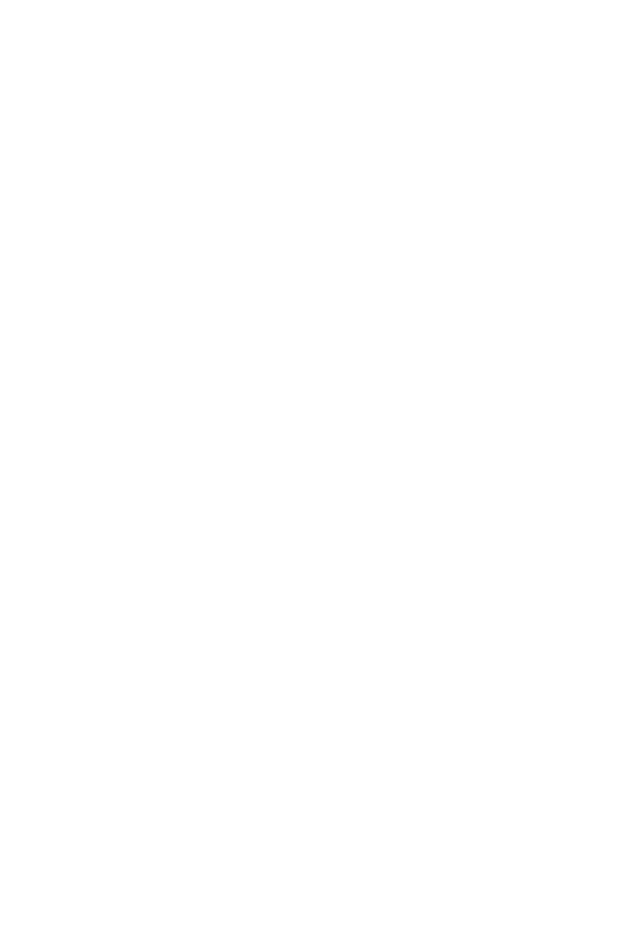
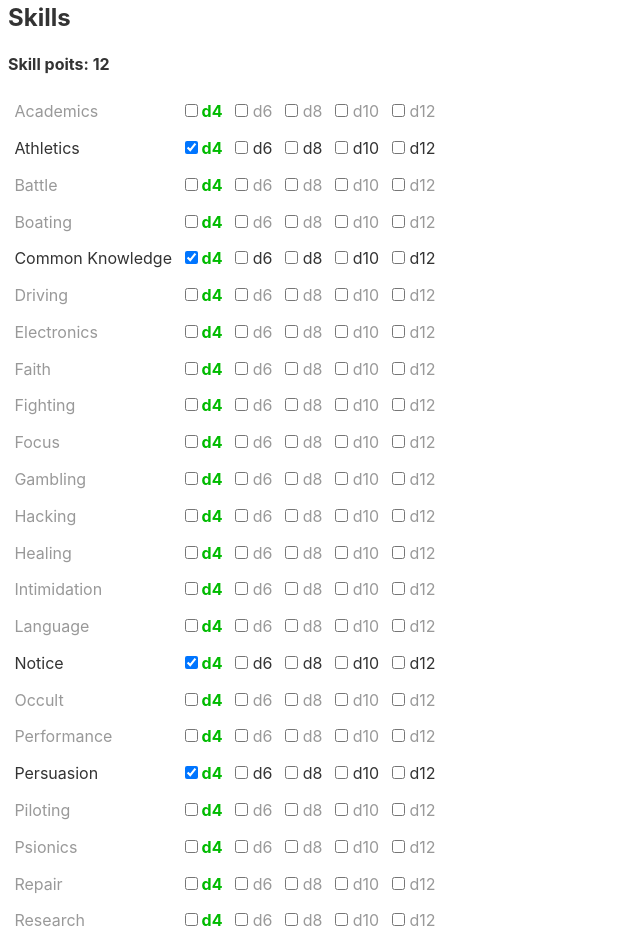
Before and after one commit to FelipeSharkao/swade-sheet, a Svelte app: page / in a window 1280 px wide. Shown: the part 320-1268 px from the top of the page, without its empty margins (0-640 px from the left). Before the commit the page ends 800 px from the top, so only its background shows below. Built offline with nearby package versions, Linux system fonts and the light colour scheme.

Commit message:
feat(traits): skills

```diff
--- a/src/app/App.svelte
+++ b/src/app/App.svelte
@@ -1,5 +1,7 @@
 <script lang="ts">
   import Attributes from './Attributes.svelte'
+  import Skills from './Skills.svelte'
 </script>
 
 <Attributes />
+<Skills />
--- /dev/null
+++ b/src/app/Skills.svelte
@@ -0,0 +1,20 @@
+<script lang="ts">
+  import skills from '../data/skills'
+  import { unspentSkillPts } from '../data/stats'
+  import Trait from './Trait.svelte'
+</script>
+
+<section>
+  <h2>Skills</h2>
+  <h4>Skill poits: <b>{$unspentSkillPts}</b></h4>
+  {#each Object.values(skills) as item}
+    <Trait
+      label={item.label}
+      dice={item.dice}
+      initial={item.initial}
+      attribute={item.attribute}
+    />
+  {/each}
+</section>
+
+<style lang="stylus"></style>
--- a/src/app/Trait.svelte
+++ b/src/app/Trait.svelte
@@ -1,31 +1,47 @@
 <svelte:options immutable={true} />
 
 <script lang="ts">
-  import type {  Writable } from 'svelte/store'
+  import { readable, Writable } from 'svelte/store'
 
+  import type Attribute from '../models/trait/attribute'
   import type Dice from '../models/dice'
   import { accum } from '../utils/array'
+  import { d4 } from '../utils/dice'
 
   export let label: string
-  export let dice: Writable<Dice>
-  export let initial: Writable<Dice>
+  export let dice: Writable<Dice | null>
+  export let initial: Writable<Dice | null>
+  export let attribute: Attribute | undefined = undefined
   export let selectedKey: string | undefined = undefined
 
-  let options: Dice[] = []
-  $: options = accum(dice => dice.next, Array.from({ length: 4 }), [$initial])
+  const attrRaises = attribute?.raises ?? readable(null)
+
+  let options: Array<{ dice: Dice; isUnderAttr: boolean }> = []
+  $: options = accum(
+    ({ dice }) => {
+      const nextDice = dice.next
+      return {
+        dice: nextDice,
+        isUnderAttr: $attrRaises != null && $attrRaises >= nextDice.raises,
+      }
+    },
+    Array.from({ length: 4 }),
+    [{ dice: $initial ?? d4, isUnderAttr: $attrRaises != null }]
+  )
 </script>
 
-<tr>
+<tr class:null={$dice == null}>
   {#key selectedKey}
-    <td>{label}</td>
+    <td title={attribute?.label}>{label}</td>
     {#each options as opt}
-      <td>
+      <td class:under-attr={opt.isUnderAttr}>
         <input
           type="checkbox"
-          checked={opt.raises === $dice?.raises}
-          on:click={e => ($dice = e.currentTarget.checked ? opt : $initial)}
+          checked={opt.dice.raises === $dice?.raises}
+          on:click={e =>
+            ($dice = e.currentTarget.checked ? opt.dice : $initial)}
         />
-        {opt}
+        {opt.dice}
       </td>
     {/each}
   {/key}
@@ -34,4 +50,15 @@
 <style lang="stylus">
   td
     padding 0.4em
+
+    &.under-attr
+      color #0b0
+      font-weight bold
+
+  .null
+    color #999
+    transition .15s ease color
+
+    &:hover
+      color #333
 </style>
--- a/src/data/attributes.ts
+++ b/src/data/attributes.ts
@@ -1,4 +1,4 @@
-import Attribute from '../models/trait'
+import Attribute from '../models/trait/attribute'
 import { d4 } from '../utils/dice'
 
 const attrs = Object.fromEntries(
--- /dev/null
+++ b/src/data/skills.ts
@@ -0,0 +1,47 @@
+import Skill from '../models/trait/skill'
+import attrs from './attributes'
+import { d4 } from '../utils/dice'
+
+const skills = Object.fromEntries(
+  (
+    [
+      ['academics', 'Academics', attrs.sma],
+      ['athletics', 'Athletics', attrs.agi, true],
+      ['battle', 'Battle', attrs.sma],
+      ['boating', 'Boating', attrs.agi],
+      ['commonKnowledge', 'Common Knowledge', attrs.sma, true],
+      ['driving', 'Driving', attrs.agi],
+      ['electronics', 'Electronics', attrs.sma],
+      ['faith', 'Faith', attrs.spi],
+      ['fighting', 'Fighting', attrs.agi],
+      ['focus', 'Focus', attrs.spi],
+      ['gambling', 'Gambling', attrs.sma],
+      ['hacking', 'Hacking', attrs.sma],
+      ['healing', 'Healing', attrs.sma],
+      ['intimidation', 'Intimidation', attrs.spi],
+      ['language', 'Language', attrs.sma],
+      ['notice', 'Notice', attrs.sma, true],
+      ['occult', 'Occult', attrs.sma],
+      ['performance', 'Performance', attrs.spi],
+      ['persuasion', 'Persuasion', attrs.spi, true],
+      ['piloting', 'Piloting', attrs.agi],
+      ['psionics', 'Psionics', attrs.sma],
+      ['repair', 'Repair', attrs.sma],
+      ['research', 'Research', attrs.sma],
+      ['riding', 'Riding', attrs.agi],
+      ['science', 'Science', attrs.sma],
+      ['shooting', 'Shooting', attrs.agi],
+      ['spellcasting', 'Spellcasting', attrs.sma],
+      ['stealth', 'Stealth', attrs.agi, true],
+      ['survival', 'Survival', attrs.sma],
+      ['taunt', 'Taunt', attrs.sma],
+      ['thievery', 'Thievery', attrs.agi],
+      ['weirdScience', 'Weird Science', attrs.sma],
+    ] as const
+  ).map(([name, label, attr, isCore]) => [
+    name,
+    new Skill(label, attr, { initial: isCore ? d4 : undefined, isCore }),
+  ])
+)
+
+export default skills
--- a/src/data/stats.ts
+++ b/src/data/stats.ts
@@ -1,6 +1,7 @@
 import { derived, writable } from 'svelte/store'
 
 import attrs from './attributes'
+import skills from './skills'
 
 export const maxAttrPts = writable(5)
 export const spentAttrPts = derived(
@@ -11,3 +12,26 @@
   [spentAttrPts, maxAttrPts],
   ([$spent, $max]) => $max - $spent
 )
+
+export const maxSkillPts = writable(12)
+export const spentSkillPts = derived(
+  Object.values(skills).map(skill =>
+    derived(
+      [skill.raises, skill.attribute.raises],
+      ([$raises, $attrRaises]) => {
+        const $dice = $raises ?? 0
+        return (
+          ($dice <= $attrRaises
+            ? $dice
+            : $attrRaises + ($dice - $attrRaises) * 2) +
+          (!skill.isCore && $raises != null ? 1 : 0)
+        )
+      }
+    )
+  ),
+  ptsArray => ptsArray.reduce((acc, $pts) => acc + $pts, 0)
+)
+export const unspentSkillPts = derived(
+  [spentSkillPts, maxSkillPts],
+  ([$spent, $max]) => $max - $spent
+)
--- /dev/null
+++ b/src/models/trait/attribute.ts
@@ -0,0 +1,30 @@
+import { Readable, Writable, derived, writable } from 'svelte/store'
+
+import type Dice from '../dice'
+import Trait from '.'
+import type { TraitOptions } from '.'
+import { d4 } from '../../utils/dice'
+
+export interface AttributeOptions extends TraitOptions {}
+
+export default class Attribute extends Trait {
+  private readonly _attrRaises: Readable<number>
+  readonly dice: Writable<Dice>
+  readonly initial: Writable<Dice>
+
+  constructor(label: string, options: AttributeOptions = {}) {
+    const { initial = d4, dice = initial } = options
+    super(label, { ...options, initial })
+    this.dice = writable(dice)
+    this.initial = writable(initial)
+
+    this._attrRaises = derived(
+      [this.dice, this.initial],
+      ([$dice, $initial]) => $dice.raises - $initial.raises
+    )
+  }
+
+  get raises() {
+    return this._attrRaises
+  }
+}
--- a/src/models/trait.ts
+++ b/src/models/trait/index.ts
@@ -1,7 +1,6 @@
 import { Readable, Writable, derived, writable } from 'svelte/store'
-import { d4 } from '../utils/dice'
 
-import type Dice from './dice'
+import type Dice from '../dice'
 
 export interface TraitOptions {
   initial?: Dice
@@ -9,20 +8,21 @@
 }
 
 export default class Trait {
-  private readonly _raises: Readable<number>
+  private readonly _raises: Readable<number | null>
   readonly label: string
-  readonly dice: Writable<Dice>
-  readonly initial: Writable<Dice>
+  readonly dice: Writable<Dice | null>
+  readonly initial: Writable<Dice | null>
 
   constructor(label: string, options: TraitOptions = {}) {
-    const { initial = d4, dice = initial } = options
+    const { initial = null, dice = initial } = options
     this.label = label
     this.dice = writable(dice)
     this.initial = writable(initial)
 
     this._raises = derived(
       [this.dice, this.initial],
-      ([$dice, $initial]) => $dice.raises - $initial.raises
+      ([$dice, $initial]) =>
+        $dice && $dice.raises - ($initial ? $initial.raises : 0)
     )
   }
 
--- /dev/null
+++ b/src/models/trait/skill.ts
@@ -0,0 +1,19 @@
+import type Attribute from './attribute'
+import Trait from '.'
+import type { TraitOptions } from '.'
+
+interface SkillOptions extends TraitOptions {
+  isCore?: boolean
+}
+
+export default class Skill extends Trait {
+  readonly attribute: Attribute
+  readonly isCore: boolean
+
+  constructor(label: string, attribute: Attribute, options?: SkillOptions) {
+    const { isCore = false, ...traitOptions } = options || {}
+    super(label, traitOptions)
+    this.attribute = attribute
+    this.isCore = isCore
+  }
+}
```
